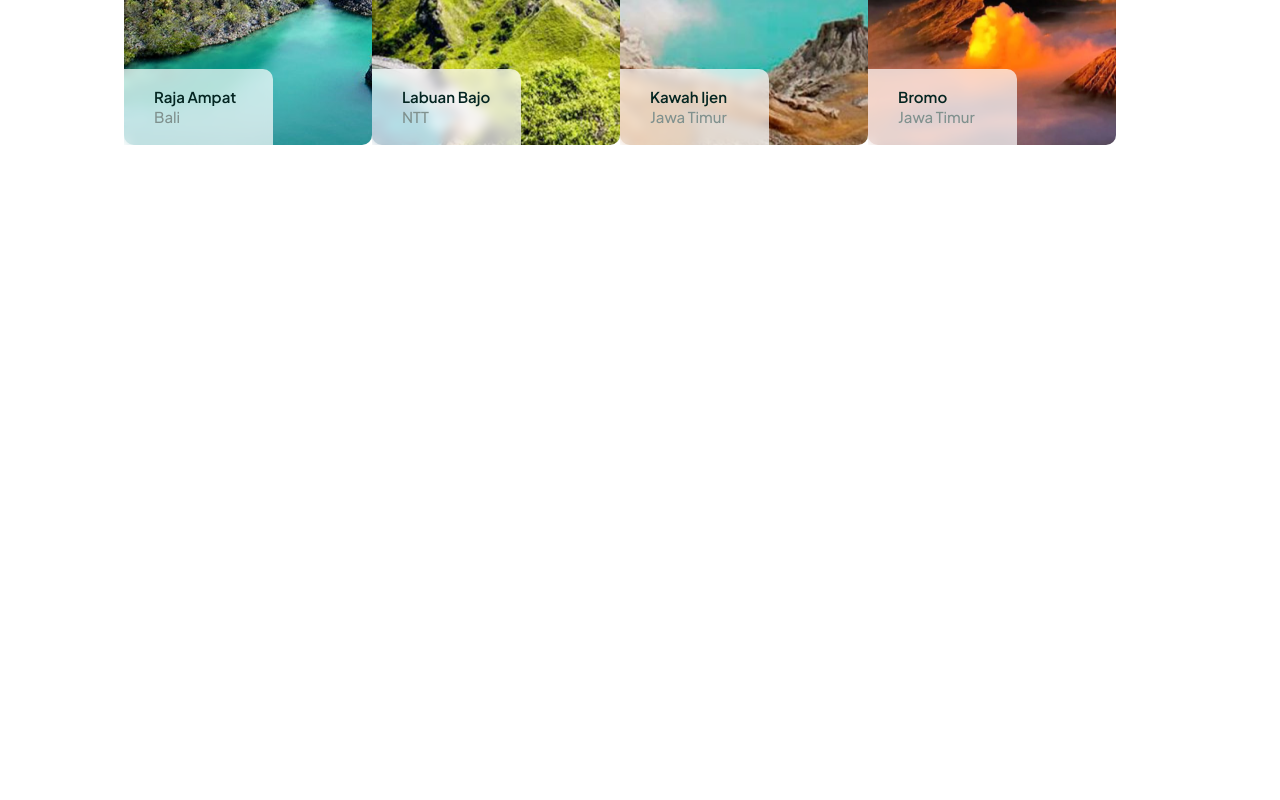
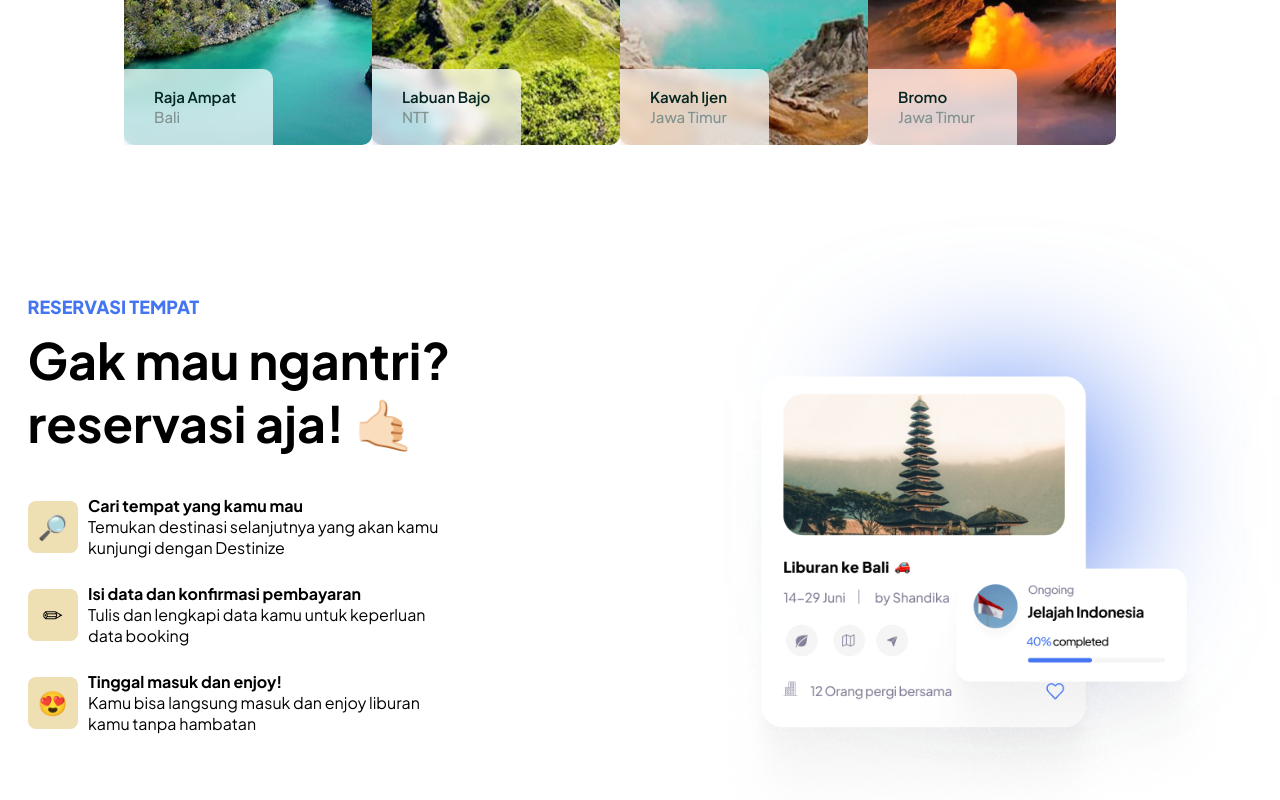
Before and after one commit to XavianMoody10/Destinize, a React (Create React App) app in the folder client/: page / in a window 1280 px wide. Shown: the part 1530-2330 px from the top of the page. Before the commit the page ends 1695 px from the top, so only its background shows below. Built offline with nearby package versions, Linux system fonts and the light colour scheme.

Commit message:
Completed reservation section

```diff
--- a/client/src/App.js
+++ b/client/src/App.js
@@ -3,6 +3,7 @@ import { Destinations } from "./features/Destinations/Destinations";
 import { Header } from "./features/Header/Header";
 import { Hero } from "./features/Hero/Hero";
 import { Partnership } from "./features/Partnership/Partnership";
+import { Reservation } from "./features/Reservation/Reservation";
 
 function App() {
   return (
@@ -11,6 +12,7 @@ function App() {
       <Hero></Hero>
       <Partnership></Partnership>
       <Destinations></Destinations>
+      <Reservation></Reservation>
     </div>
   );
 }
--- a/client/src/features/Header/Header.module.css
+++ b/client/src/features/Header/Header.module.css
@@ -7,6 +7,7 @@
   position: sticky;
   top: 0;
   background-color: white;
+  z-index: 2;
 }
 
 .header__top,
--- /dev/null
+++ b/client/src/features/Reservation/Reservation.js
@@ -0,0 +1,52 @@
+import React from "react";
+import styles from "./Reservation.module.css";
+import reservationImage from "../../assets/reservation_image.png";
+
+export const Reservation = () => {
+  return (
+    <div className={styles.reservation}>
+      <div className={styles.reservation__wrapper}>
+        <div className={styles.reservation__text}>
+          <p className={styles.reservation__category}>RESERVASI TEMPAT</p>
+          <h2>Gak mau ngantri? reservasi aja! 🤙🏻</h2>
+
+          <ul>
+            <li>
+              <div className={styles.reservation__text__icon}>🔎</div>
+              <p>
+                <span>Cari tempat yang kamu mau</span>
+                <span>
+                  Temukan destinasi selanjutnya yang akan kamu kunjungi dengan
+                  Destinize
+                </span>
+              </p>
+            </li>
+            <li>
+              <div className={styles.reservation__text__icon}>✏</div>
+              <p>
+                <span>Isi data dan konfirmasi pembayaran</span>
+                <span>
+                  Tulis dan lengkapi data kamu untuk keperluan data booking
+                </span>
+              </p>
+            </li>
+            <li>
+              <div className={styles.reservation__text__icon}>😍</div>
+              <p>
+                <span>Tinggal masuk dan enjoy!</span>
+                <span>
+                  Kamu bisa langsung masuk dan enjoy liburan kamu tanpa hambatan
+                </span>
+              </p>
+            </li>
+          </ul>
+        </div>
+
+        <div className={styles.reservation__image}>
+          <div className={styles.reservation__image__shadow}></div>
+          <img src={reservationImage} alt="reservation_image" height={500} />
+        </div>
+      </div>
+    </div>
+  );
+};
--- /dev/null
+++ b/client/src/features/Reservation/Reservation.module.css
@@ -0,0 +1,81 @@
+.reservation {
+  margin-top: 150px;
+  margin-bottom: 10px;
+  display: flex;
+  align-items: center;
+  justify-content: center;
+}
+
+.reservation__wrapper {
+  display: flex;
+  gap: 120px;
+}
+
+.reservation__category {
+  margin-bottom: 10px;
+  font-weight: 800;
+  font-size: 18px;
+  color: #4475f2;
+}
+
+.reservation__text h2 {
+  width: 548.61px;
+  font-size: 50px;
+  margin-bottom: 40px;
+}
+
+.reservation ul {
+  display: flex;
+  flex-direction: column;
+  gap: 25px;
+}
+
+.reservation ul li {
+  display: flex;
+  align-items: center;
+  gap: 10px;
+}
+
+.reservation ul li p {
+  display: flex;
+  flex-direction: column;
+}
+
+.reservation ul li p span:nth-of-type(1) {
+  font-weight: 700;
+}
+.reservation ul li p span:nth-of-type(2) {
+  width: 351.07px;
+}
+
+.reservation__text__icon {
+  border-radius: 8px;
+  width: max-content;
+  height: 51.53px;
+  width: 50.46px;
+  display: flex;
+  align-items: center;
+  justify-content: center;
+  background-color: #efe0b4;
+  font-size: 24px;
+}
+
+.reservation__image {
+  position: relative;
+}
+
+.reservation__image img {
+  margin-top: 80px;
+  box-shadow: inset;
+}
+
+.reservation__image__shadow {
+  position: absolute;
+  height: 190px;
+  width: 200px;
+  background-color: #4475f2;
+  top: 100px;
+  right: 150px;
+  z-index: -2;
+  filter: blur(75px);
+}
```
Also changed, not shown: client/src/assets/reservation_image.png (added).
